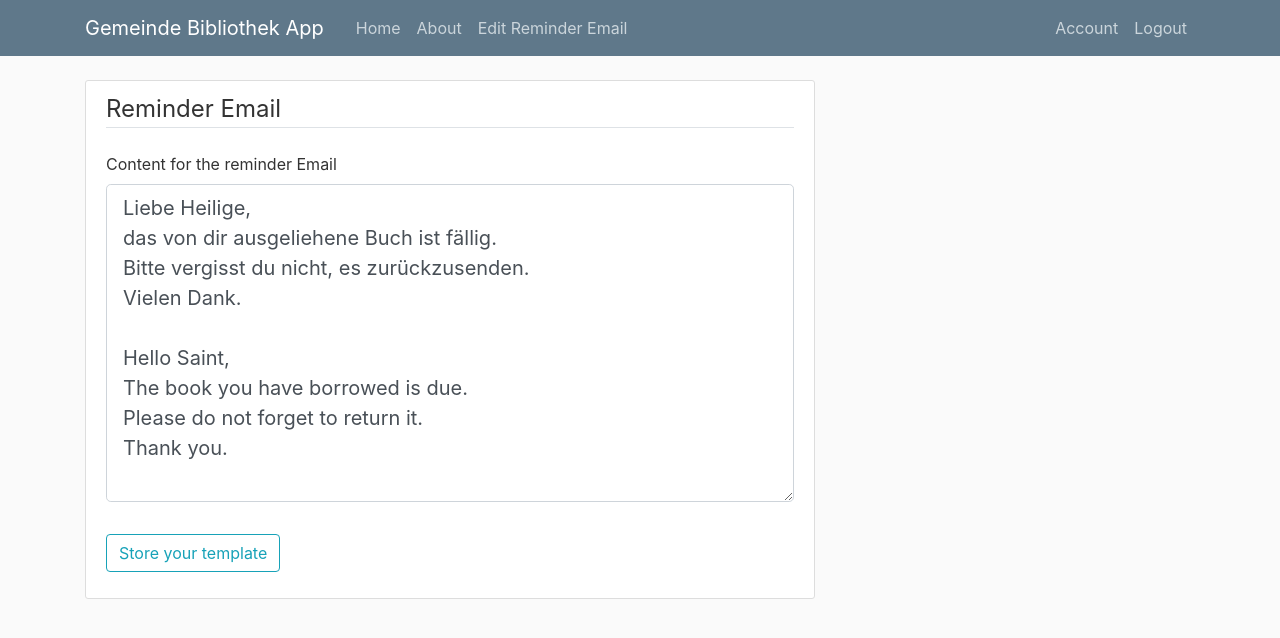
After one commit to bodowd/gemeindelibrary, a Flask app: a page that uses gemlibapp/templates/layout.html in a window 1280 px wide. The commit adds this page. Shown: the top 638 px of the page. Run offline with Flask 2, Linux system fonts and the light colour scheme; the visitor is signed in with stand-in values (Sample User, id 1); data comes from the database, SQL or seed files in the repository; some libraries are stand-ins or nearby versions.

Commit message:
reminder email form content, editing, and writing to db

```diff
--- a/gemlibapp/__init__.py
+++ b/gemlibapp/__init__.py
@@ -26,10 +26,12 @@ def create_app(config_class=Config):
     from gemlibapp.main.routes import main
     from gemlibapp.errors.handlers import errors
     from gemlibapp.booklist.routes import booklist
+    from gemlibapp.reminder.routes import reminder
 
     app.register_blueprint(users)
     app.register_blueprint(main)
     app.register_blueprint(errors)
     app.register_blueprint(booklist)
+    app.register_blueprint(reminder)
 
     return app
--- /dev/null
+++ b/gemlibapp/reminder/forms.py
@@ -0,0 +1,11 @@
+from flask_wtf import FlaskForm
+from wtforms import SubmitField, TextAreaField
+from wtforms.validators import DataRequired
+from wtforms.widgets import TextArea
+
+
+class ReminderEmailForm(FlaskForm):
+    message = TextAreaField('Content for the reminder Email',
+                                 validators=[DataRequired()],
+                            widget=TextArea())
+    submit = SubmitField('Store your template')
--- /dev/null
+++ b/gemlibapp/reminder/routes.py
@@ -0,0 +1,64 @@
+from flask import Blueprint, render_template, url_for, flash, redirect, abort, request
+from flask_login import login_user, current_user, login_required
+from gemlibapp.models import User, Reminder
+from gemlibapp.reminder.forms import ReminderEmailForm
+from gemlibapp import db
+from gemlibapp.reminder.utils import send_reminder_email
+
+reminder = Blueprint('reminder', __name__)
+
+@reminder.route('/reminder_email/<string:username>', methods=['GET', 'POST'])
+@login_required
+def reminder_email(username):
+    user = User.query.filter_by(username=username).first_or_404()
+    if user != current_user:
+        abort(403)
+
+    form = ReminderEmailForm()
+    if form.validate_on_submit():
+        current_message = Reminder.query.filter_by(owner=user).first()
+        # store template in db
+        current_message.message = form.message.data
+        db.session.commit()
+        flash('The content in your reminder email has been updated.', 'success')
+
+    elif request.method == 'GET':
+        current_message = Reminder.query.filter_by(owner=user).first()
+        if current_message is None:
+            reminder_db = Reminder(message=default_message,
+                                   owner=current_user)
+            db.session.add(reminder_db)
+            db.session.commit()
+            return redirect(url_for('reminder.reminder_email', username=username))
+        else:
+            form.message.data = current_message.message
+
+
+    return render_template('reminder_email.html', title='Reminder Email', form=form)
+
+default_message = """Liebe Heilige,
+das von dir ausgeliehene Buch ist fällig.
+Bitte vergisst du nicht, es zurückzusenden.
+Vielen Dank.
+
+Hello Saint,
+The book you have borrowed is due.
+Please do not forget to return it.
+Thank you.
+"""
+# @users.route('/reset_password', methods=['GET', 'POST'])
+# def reset_request():
+#     # want to make sure the user is logged out before resetting password
+#     if current_user.is_authenticated:
+#         return redirect(url_for('main.home'))
+#     form = RequestResetForm()
+#     # if user has submitted a valid email, get the user
+#     if form.validate_on_submit():
+#         user = User.query.filter_by(email=form.email.data).first()
+#         send_reset_email(user)
+#         flash('An email has been sent with instructions to reset your password.', 'info')
+#         return redirect(url_for('users.login'))
+#
+#
+#     return render_template('reset_request.html', title='Reset Password', form=form)
+#
--- a/gemlibapp/templates/layout.html
+++ b/gemlibapp/templates/layout.html
@@ -35,6 +35,10 @@
                 <div class="navbar-nav mr-auto">
                     <a class="nav-item nav-link" href="{{ url_for('main.home') }}">Home</a>
                     <a class="nav-item nav-link" href="{{ url_for('main.about') }}">About</a>
+                    {% if current_user.is_authenticated %}
+                        <a class="nav-item nav-link" href="{{ url_for('reminder.reminder_email', username=current_user.username) }}">Edit Reminder Email</a>
+                    {% endif %}
+
 <!--                    {% if current_user.is_authenticated %}-->
 <!--                        <a class="nav-item nav-link" href="{{ url_for('booklist.upload_booklist') }}">Upload Booklist</a>-->
 <!--                    {% endif %}-->
--- /dev/null
+++ b/gemlibapp/templates/reminder_email.html
@@ -0,0 +1,29 @@
+{% extends "layout.html" %}
+{% block content %}
+<div class="content-section">
+    <!-- action="" posts the form to the same route that we already on -->
+    <form method="POST" action="">
+        <!-- hidden_tag adds a csf token to protect from certain attacks -->
+        {{ form.hidden_tag() }}
+        <fieldset class="form-group">
+            <legend class="border-bottom mb-4">Reminder Email</legend>
+            <div class="form-group">
+                {{ form.message.label(class="form-control-label") }}
+                {% if form.message.errors %}
+                {{ form.message(class="form-control form-control-lg is-invalid") }}
+                <div class="invalid-feedback">
+                    {% for error in form.message.errors %}
+                    <span>{{ error }}</span>
+                    {% endfor %}
+                </div>
+                {% else %}
+                {{ form.message(class="form-control form-control-lg", rows="10", cols="100") }}
+                {% endif %}
+            </div>
+        </fieldset>
+        <div class="form-group">
+            {{ form.submit(class="btn btn-outline-info") }}
+        </div>
+    </form>
+</div>
+{% endblock content %}
```
Also changed, not shown: gemlibapp/models.py (+7 -2 lines), gemlibapp/reminder/utils.py (added, +12 -0 lines), gemlibapp/users/utils.py (+2 -5 lines), gemlibapp/reminder/__init__.py (added).
